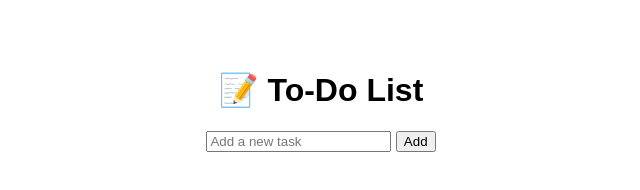
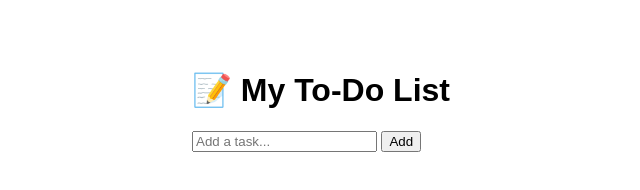
Before and after one commit to Muksith3/todo-app, a plain HTML site: page index.html in a window 1280 px wide. Shown: the whole page, without its empty margins (319-959 px from the left). Drawn offline with Linux system fonts and the light colour scheme.

Commit message:
Update index.html

```diff
--- a/index.html
+++ b/index.html
@@ -1,14 +1,14 @@
 <!DOCTYPE html>
 <html lang="en">
 <head>
-  <meta charset="UTF-8">
+  <meta charset="UTF-8" />
   <title>Todo App</title>
-  <link rel="stylesheet" href="style.css">
+  <link rel="stylesheet" href="style.css" />
 </head>
 <body>
-  <div class="app">
-    <h1>📝 To-Do List</h1>
-    <input type="text" id="task-input" placeholder="Add a new task">
+  <div class="container">
+    <h1>📝 My To-Do List</h1>
+    <input type="text" id="task" placeholder="Add a task..." />
     <button onclick="addTask()">Add</button>
     <ul id="task-list"></ul>
   </div>
```
